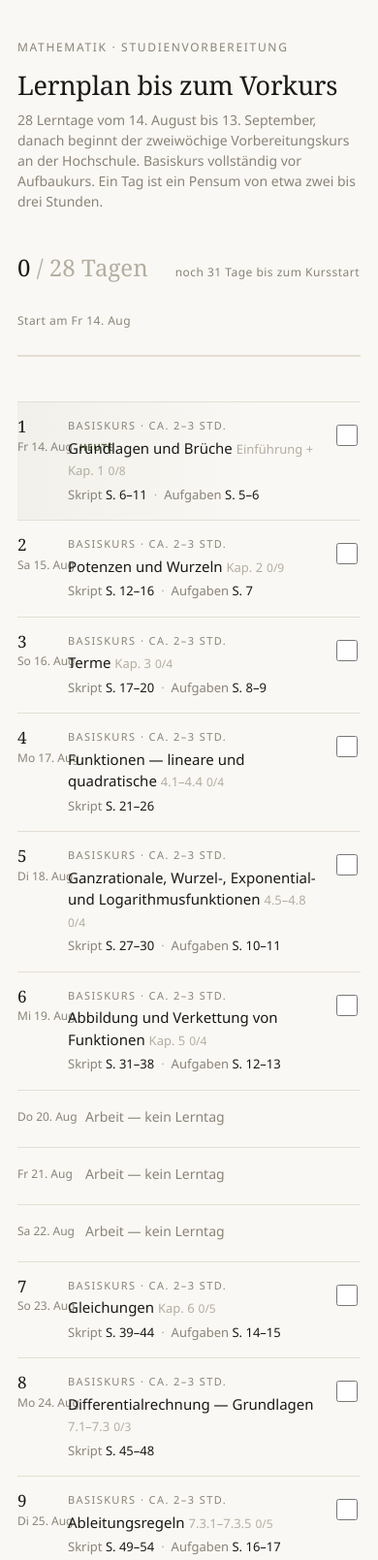
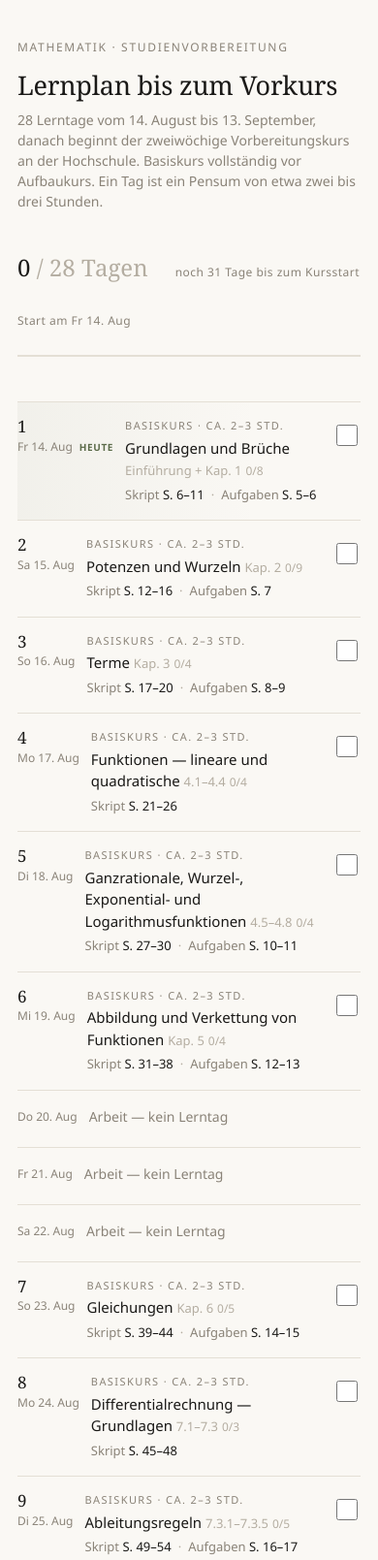
Before and after one commit to IceFuyu/NewsSync, a website: page mathe/index.html in a window 390 px wide. Shown: the top 1609 px of the page at 97% size. Drawn offline with Linux system fonts and the light colour scheme.

Commit message:
Lernplan: heute-Badge ueberlappte Themen-Text bei schmaler Datumsspalte

```diff
--- a/mathe/index.html
+++ b/mathe/index.html
@@ -59,7 +59,7 @@
   .day {
     border-top: 1px solid var(--rule);
     display: grid;
-    grid-template-columns: 58px 1fr 26px;
+    grid-template-columns: minmax(58px, max-content) 1fr 26px;
     gap: 0 20px;
     padding: 16px 0;
     align-items: start;
@@ -102,7 +102,7 @@
     letter-spacing: .06em; text-transform: uppercase; font-size: 10px;
   }
 
-  .day.workday { grid-template-columns: 58px 1fr; color: var(--muted); }
+  .day.workday { grid-template-columns: minmax(58px, max-content) 1fr; color: var(--muted); }
   .day.workday .daynum { color: var(--faint); font-size: 15px; padding-top: 3px; }
   .day.workday .topic { cursor: default; font-size: 14px; color: var(--muted); }
   .day.workday .topic:hover { text-decoration: none; }
@@ -164,7 +164,8 @@
   @media (max-width: 620px) {
     .sheet { padding: 40px 18px 72px; }
     h1 { font-size: 27px; }
-    .day { grid-template-columns: 40px 1fr 30px; gap: 0 12px; }
+    .day { grid-template-columns: minmax(40px, max-content) 1fr 30px; gap: 0 12px; }
+    .day.workday { grid-template-columns: minmax(40px, max-content) 1fr; }
     .daynum { font-size: 17px; }
     .topic { font-size: 15px; }
     /* Größere Tap-Ziele auf dem Handy */
```
